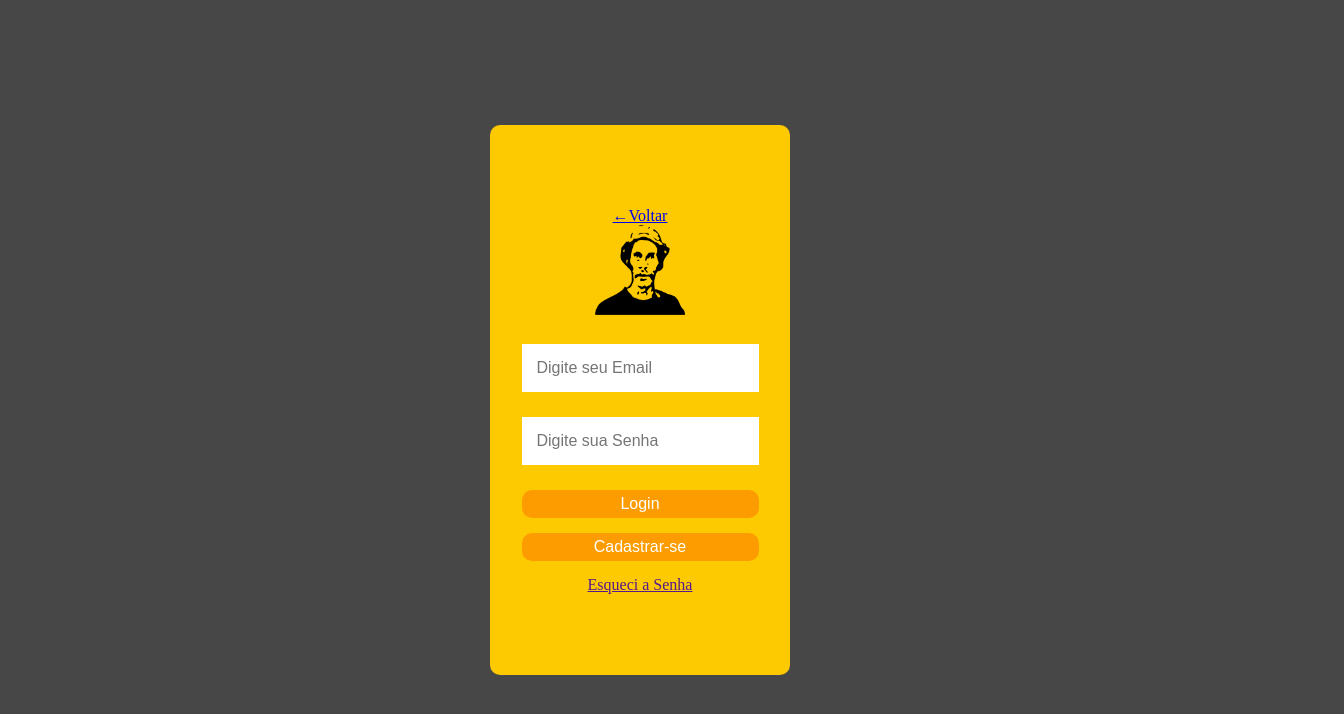
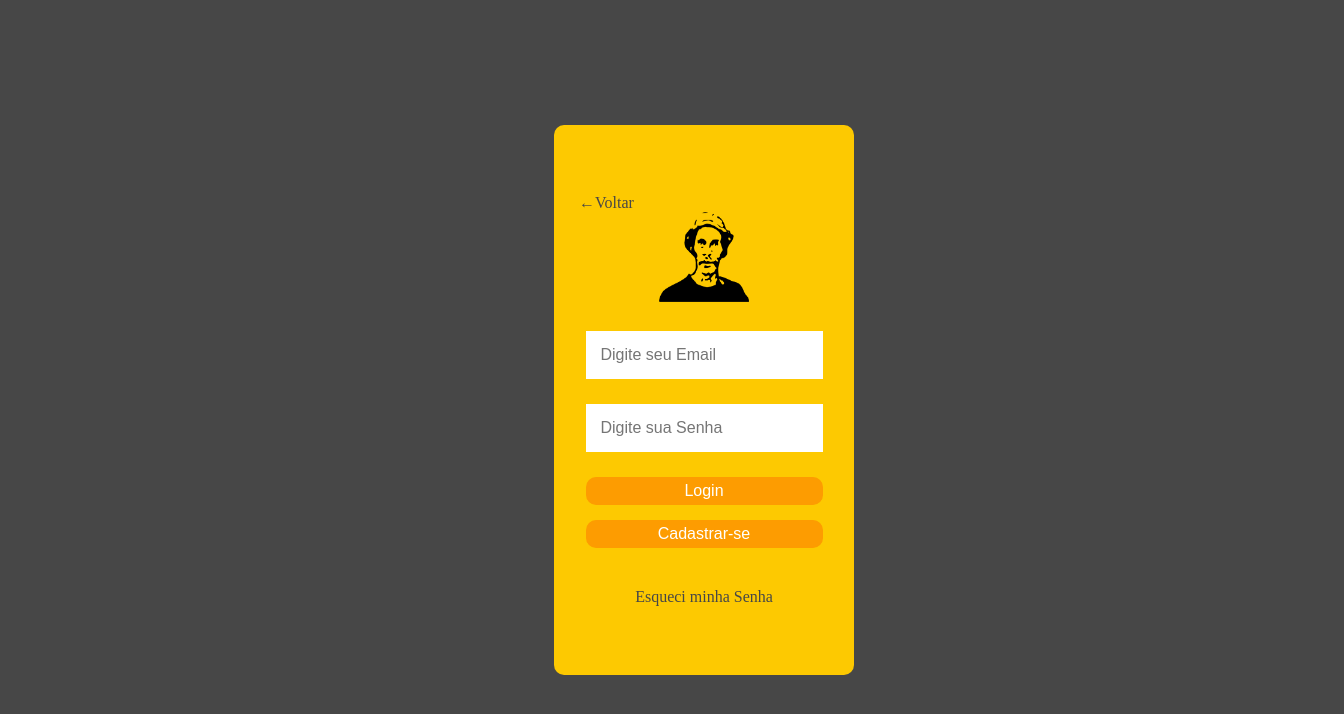
Before and after one commit to 2023-2S-SENAI-SP-FE/skynet-projeto-curso, a plain HTML site: page login.html in a window 1280 px wide. Shown: the whole page, 1344 px wide, since content can reach past the window. Drawn offline with Linux system fonts and the light colour scheme.

Commit message:
feat: alinhamento links

```diff
--- a/login.html
+++ b/login.html
@@ -18,7 +18,7 @@
 
                     <div class="voltarIndex">
 
-                        <a href="./index.html">&larr;Voltar</a>
+                        <a class="ancoraLink" href="./index.html">&larr;Voltar</a>
 
                     </div>
 
@@ -64,7 +64,7 @@
 
                     <div class="esqueciSenha">
 
-                        <a href="">Esqueci a Senha</a>
+                        <a class="ancoraLink" href="">Esqueci minha Senha</a>
 
                     </div>
 
--- a/style.css
+++ b/style.css
@@ -17,11 +17,18 @@ body {
     background-color: #474747;
 }
 
+/* Isso será apagado, ancora de link apenas para navegar da index para a página de login */
+.linkTemporario {
+    color: aliceblue;
+    font-size: large;
+}
+
 .conteiner {
     display: flex;
     align-items: center;
     justify-content: center;
     height: 100svh;
+    width: 100svw;
 }
 
 .contido {
@@ -77,6 +84,19 @@ body {
     border: none;
 }
 
+.ancoraLink {
+    color: #474747;
+    text-decoration: none;
+}
+
 .voltarIndex {
     display: flex;
+    flex-direction: column;
+    align-self: flex-start;
+    margin-left: 25px;
+
 }
+
+.esqueciSenha {
+    margin-top: 25px;
+}
```
Also changed, not shown: index.html (+1 -5 lines).
